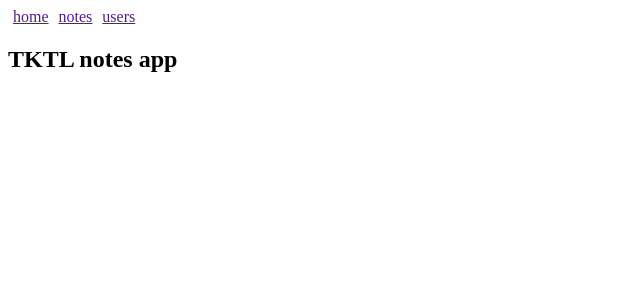
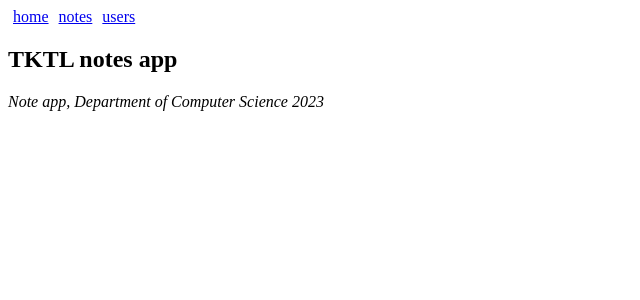
Before and after one commit to FedePeira/React-Router, a React (Vite) app: page / in a window 1280 px wide. Shown: the top 300 px of the page, without its empty margins (0-640 px from the left). Built offline with nearby package versions, Linux system fonts and the light colour scheme.

Commit message:
React-Router - Part7.0

```diff
--- a/src/App.jsx
+++ b/src/App.jsx
@@ -1,4 +1,7 @@
-import { useState }  from 'react'
+import {
+  BrowserRouter as Router,
+  Routes, Route, Link
+} from "react-router-dom"
 
 const Home = () => (
   <div> <h2>TKTL notes app</h2> </div>
@@ -13,43 +16,28 @@
 )
 
 const App = () => {
-  const [page, setPage] = useState('home')
-
-  const toPage = (page) => (event) => {
-    event.preventDefault()
-    setPage(page)
-  }
-
-  const content = () => {
-    if (page === 'home') {
-      return <Home />
-    } else if (page === 'notes') {
-      return <Notes />
-    } else if (page === 'users') {
-      return <Users />
-    }
-  }
-
   const padding = {
     padding: 5
   }
 
   return (
-    <div>
+    <Router>
       <div>
-        <a href="" onClick={toPage('home')} style={padding}>
-          home
-        </a>
-        <a href="" onClick={toPage('notes')} style={padding}>
-          notes
-        </a>
-        <a href="" onClick={toPage('users')} style={padding}>
-          users
-        </a>
+        <Link style={padding} to="/">home</Link>
+        <Link style={padding} to="/notes">notes</Link>
+        <Link style={padding} to="/users">users</Link>
       </div>
 
-      {content()}
-    </div>
+      <Routes>
+        <Route path="/notes" element={<Notes />} />
+        <Route path="/users" element={<Users />} />
+        <Route path="/" element={<Home />} />
+      </Routes>
+
+      <div>
+        <i>Note app, Department of Computer Science 2023</i>
+      </div>
+    </Router>
   )
 }
 
```
